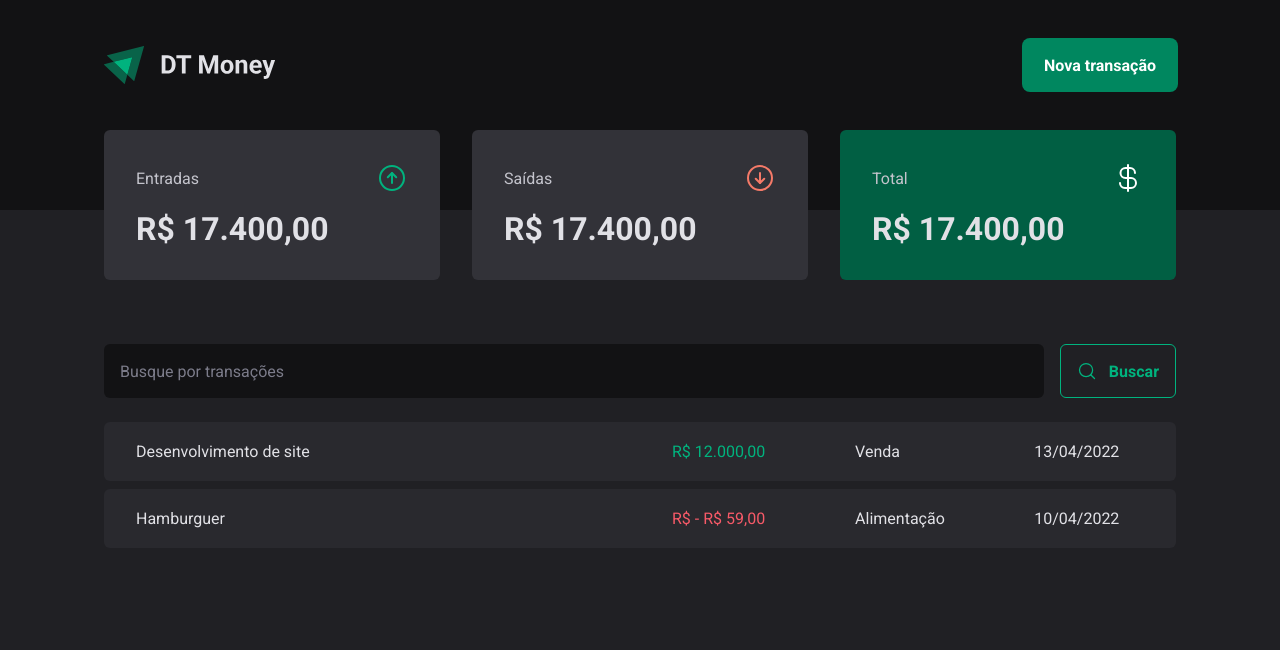
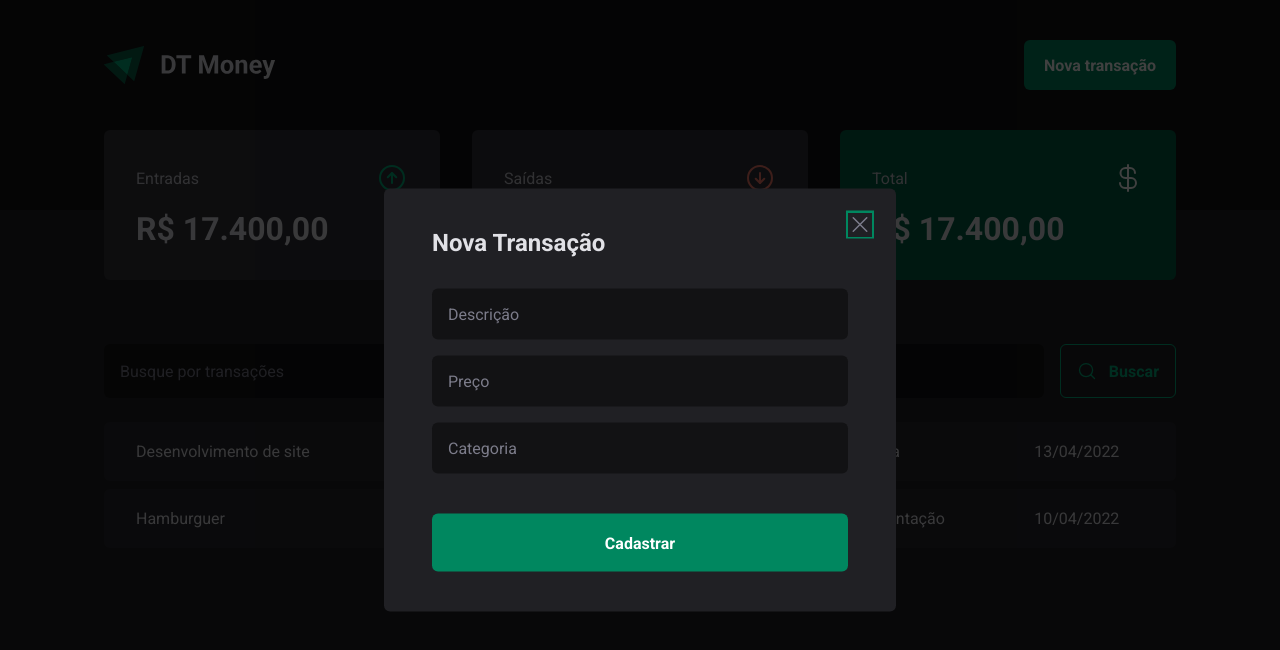
Before and after one commit to alicecomoura/dt-money-2.0, a React (Vite) app: page / in a window 1280 px wide. Both pictures are taken after a click on the button "Nova transação". Shown: the top 650 px of the page. Built offline with nearby package versions, Linux system fonts and the light colour scheme.

Commit message:
adds Modal component

```diff
--- a/package.json
+++ b/package.json
@@ -9,6 +9,7 @@
     "preview": "vite preview"
   },
   "dependencies": {
+    "@radix-ui/react-dialog": "^1.0.0",
     "phosphor-react": "^1.4.1",
     "react": "^18.2.0",
     "react-dom": "^18.2.0",
--- a/src/components/header/header.tsx
+++ b/src/components/header/header.tsx
@@ -1,20 +1,25 @@
-import {
-  HeaderContainer,
-  HeaderContent,
-  NewTransactionButton
-} from './styles'
+import * as Dialog from "@radix-ui/react-dialog";
 
-import logoImg from '../../assets/logo.svg'
+import { NewTransactionModal } from "../new-transaction-modal/new-transaction-modal";
 
-export function Header () {
+import { HeaderContainer, HeaderContent, NewTransactionButton } from "./styles";
+
+import logoImg from "../../assets/logo.svg";
+
+export function Header() {
   return (
     <HeaderContainer>
       <HeaderContent>
+        <img src={logoImg} alt="Logo DT Money" />
 
-      <img src={logoImg} alt='Logo DT Money' />
+        <Dialog.Root>
+          <Dialog.Trigger asChild>
+            <NewTransactionButton>Nova transação</NewTransactionButton>
+          </Dialog.Trigger>
 
-      <NewTransactionButton>Nova transação</NewTransactionButton>
+          <NewTransactionModal />
+        </Dialog.Root>
       </HeaderContent>
     </HeaderContainer>
-  )
+  );
 }
--- /dev/null
+++ b/src/components/new-transaction-modal/new-transaction-modal.tsx
@@ -0,0 +1,28 @@
+import * as Dialog from "@radix-ui/react-dialog";
+import { X } from "phosphor-react";
+
+import { Overlay, Content, CloseButton } from "./styles";
+
+export function NewTransactionModal() {
+  return (
+    <Dialog.Portal>
+      <Overlay />
+
+      <Content>
+        <Dialog.Title>Nova Transação</Dialog.Title>
+
+        <CloseButton>
+          <X size={24} />
+        </CloseButton>
+
+        <form>
+          <input type="text" placeholder="Descrição" />
+          <input type="number" placeholder="Preço" />
+          <input type="text" placeholder="Categoria" />
+
+          <button type="submit">Cadastrar</button>
+        </form>
+      </Content>
+    </Dialog.Portal>
+  );
+}
--- /dev/null
+++ b/src/components/new-transaction-modal/styles.ts
@@ -0,0 +1,72 @@
+import styled from "styled-components";
+import * as Dialog from "@radix-ui/react-dialog";
+
+export const Overlay = styled(Dialog.Overlay)`
+  position: fixed;
+  width: 100vw;
+  height: 100vh;
+  inset: 0;
+  background-color: rgba(0, 0, 0, 0.75);
+`;
+
+export const Content = styled(Dialog.Content)`
+  min-width: 32rem;
+  border-radius: 6px;
+  padding: 2.5rem 3rem;
+  background-color: ${(props) => props.theme["gray-800"]};
+
+  position: fixed;
+  top: 50%;
+  left: 50%;
+  transform: translate(-50%, -50%);
+
+  form {
+    margin-top: 2rem;
+
+    display: flex;
+    flex-direction: column;
+    gap: 1rem;
+
+    input {
+      border-radius: 6px;
+      border: 0;
+      background-color: ${(props) => props.theme["gray-900"]};
+      color: ${(props) => props.theme["gray-300"]};
+      padding: 1rem;
+
+      &::placeholder {
+        color: ${(props) => props.theme["gray-500"]};
+      }
+    }
+
+    button[type="submit"] {
+      height: 58px;
+      border: 0;
+      background-color: ${(props) => props.theme["green-500"]};
+      color: ${(props) => props.theme.white};
+      font-weight: bold;
+      border-radius: 6px;
+      margin-top: 1.5rem;
+
+      cursor: pointer;
+
+      &:hover {
+        background-color: ${(props) => props.theme["green-700"]};
+        transition: background-color 0.2s;
+      }
+    }
+  }
+`;
+
+export const CloseButton = styled(Dialog.Close)`
+  position: absolute;
+  background: transparent;
+  border: 0;
+  top: 1.5rem;
+  right: 1.5rem;
+  line-height: 0;
+
+  cursor: pointer;
+
+  color: ${(props) => props.theme["gray-500"]};
+`;
```
Also changed, not shown: 1 other file (tests, documents, lock files or other folders).
